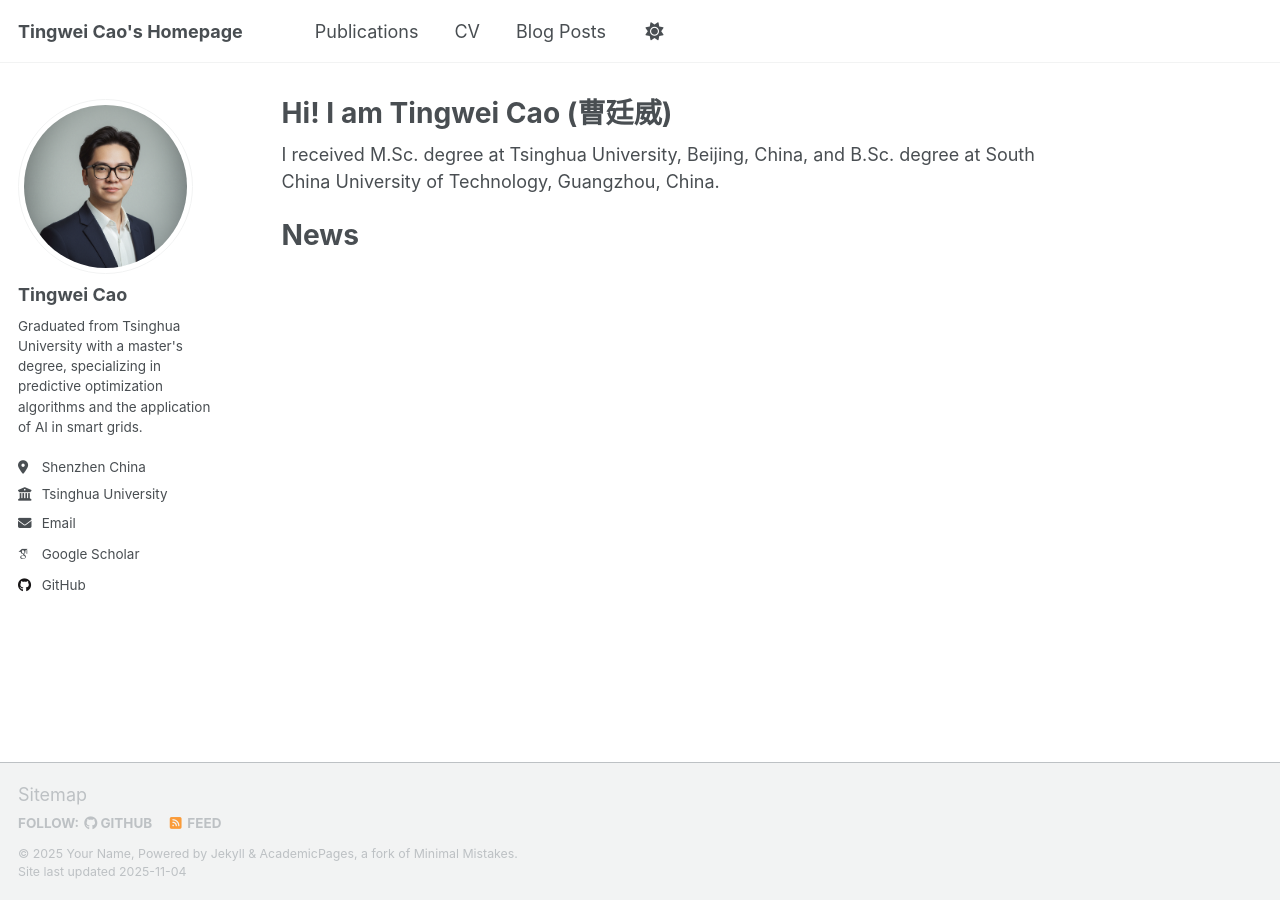
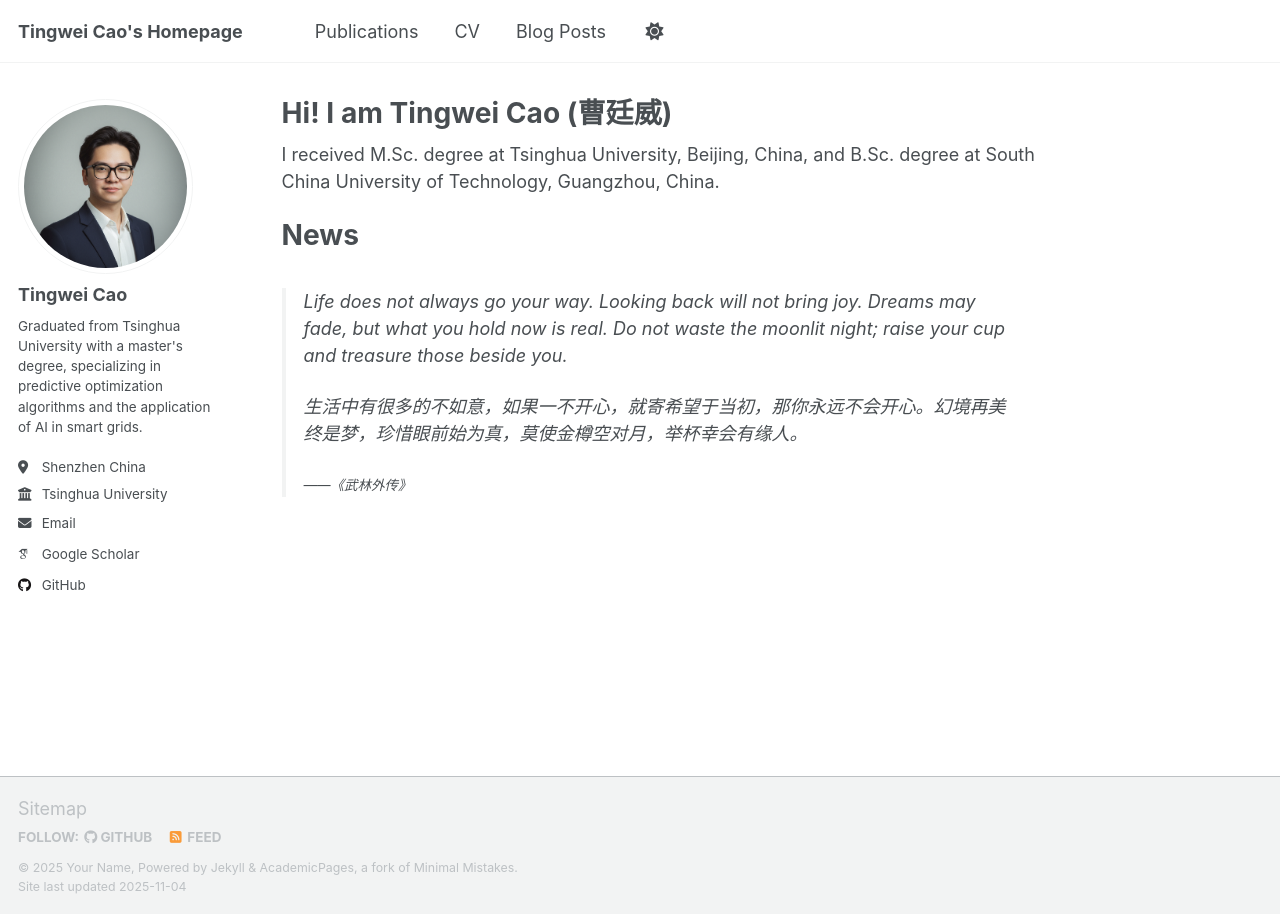
Before and after one commit to tingweicao/tingweicao.github.io, a Jekyll site: the page built from _pages/about.md, in a window 1280 px wide. Built offline with Jekyll 4.4.1, drawn with Linux system fonts in a browser that asks for light colours; some web fonts are replaced; a script that is not in the unit is left out.

Commit message:
Update about.md

```diff
--- a/_pages/about.md
+++ b/_pages/about.md
@@ -11,3 +11,9 @@ I received M.Sc. degree at Tsinghua University, Beijing, China, and B.Sc. degree
 
 News
 ======
+
+> Life does not always go your way. Looking back will not bring joy. Dreams may fade, but what you hold now is real. Do not waste the moonlit night; raise your cup and treasure those beside you.
+>
+> 生活中有很多的不如意，如果一不开心，就寄希望于当初，那你永远不会开心。幻境再美终是梦，珍惜眼前始为真，莫使金樽空对月，举杯幸会有缘人。
+>
+> <small>——《武林外传》</small>
```
